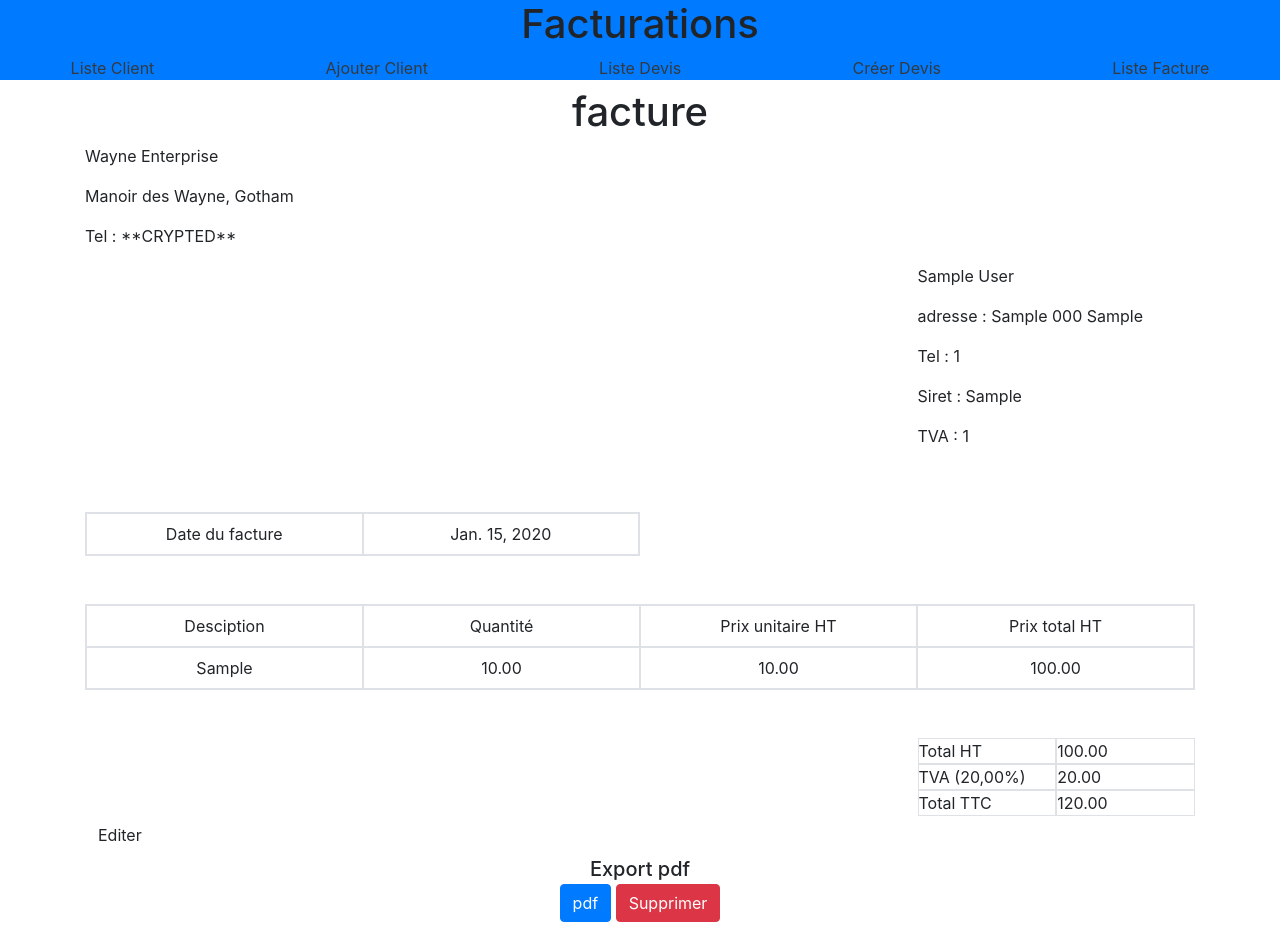
After one commit to da-durand/facturier, a Django app: page /facture/1/ in a window 1280 px wide. The commit adds this page. Run offline with Django 3.2, Linux system fonts and the light colour scheme; tables that the repository leaves empty hold one stand-in row (values such as "Sample post"); some libraries are stand-ins or nearby versions.

Commit message:
pdf facture

```diff
--- a/facture/models.py
+++ b/facture/models.py
@@ -11,6 +11,20 @@ class Facture(models.Model):
     date = models.DateField(default = datetime.date.today)
     client = models.ForeignKey(Client, on_delete=models.CASCADE, related_name="client", null=True)
 
+    def total_ht(self):
+        result = 0
+        for ligne in self.ligne_facture.all():
+            result += ligne.total_quantity_ht()
+
+        return result
+
+    def tva(self):
+        return (self.total_ht() * 20) / 100
+
+    def total_ttc(self):
+        return self.total_ht() + self.tva()
+
+
 
 
 class LigneFacture(models.Model):
@@ -18,3 +32,6 @@ class LigneFacture(models.Model):
     product = models.CharField(max_length=100)
     quantity = models.DecimalField(max_digits=10, decimal_places=2)
     unit_price = models.DecimalField(max_digits=10, decimal_places=2)
+
+    def total_quantity_ht(self):
+        return round(self.unit_price * self.quantity, 2)
--- /dev/null
+++ b/facture/templates/parts/facture_detail.html
@@ -0,0 +1,133 @@
+{%extends 'base.html'%}
+
+{%block content%}
+
+<div class="container py-2">
+
+    <h1 class="text-center">facture</h1>
+
+    <div class="enterprise">
+        <p>Wayne Enterprise</p>
+        <p>Manoir des Wayne, Gotham</p>
+        <p>Tel : **CRYPTED**</p>
+    </div>
+    <div class="client d-flex justify-content-end">
+        <div class="client-container w-25">
+            <p>{{ facture.client.first_name }} {{ facture.client.last_name }}</p>
+            <p> adresse : {{facture.client.adress.all.0.adress}} {{facture.client.adress.all.0.postal_code}}
+                {{facture.client.adress.all.0.city}}</p>
+            <p> Tel : {{ facture.client.phone }}</p>
+            <p> Siret : {{ facture.client.siret }}</p>
+            <p> TVA : {{ facture.client.tva_num }}</p>
+        </div>
+    </div>
+
+    <div class="date mt-5 w-50 row border no-gutters text-center">
+        <div class="col-6 border py-2">Date du facture</div>
+        <div class="col-6 border py-2">{{ facture.date }}</div>
+    </div>
+
+    <div class="array border mt-5">
+
+        <div class="row no-gutters">
+            <div class="col-3 border text-center py-2">
+                Desciption
+            </div>
+            <div class="col-3 border text-center py-2">
+                Quantité
+            </div>
+            <div class="col-3 border text-center py-2">
+                Prix unitaire HT
+            </div>
+            <div class="col-3 border text-center py-2">
+                Prix total HT
+            </div>
+        </div>
+
+        {% for ligne_facture in facture.ligne_facture.all %}
+
+        <div class="row no-gutters">
+            <div class="col-3 border text-center py-2">
+                {{ ligne_facture.product }}
+            </div>
+            <div class="col-3 border text-center py-2">
+                {{ ligne_facture.quantity }}
+            </div>
+            <div class="col-3 border text-center py-2">
+                {{ ligne_facture.unit_price }}
+            </div>
+            <div class="col-3 border text-center py-2">
+                {{ ligne_facture.total_quantity_ht }}
+            </div>
+        </div>
+
+        {% endfor %}
+        <!-- Modal -->
+    </div>
+
+    <div class="total d-flex justify-content-end mt-5">
+        <div class="total-container w-25">
+            <div class="row no-gutters">
+                <div class="col-6 border">
+                    Total HT
+                </div>
+                <div class="col-6 border">
+                    {{facture.total_ht}}
+                </div>
+            </div>
+            <div class="row no-gutters">
+                <div class="col-6 border">
+                    TVA (20,00%)
+                </div>
+                <div class="col-6 border">
+                    {{ facture.tva }}
+                </div>
+            </div>
+            <div class="row no-gutters">
+                <div class="col-6 border">
+                    Total TTC
+                </div>
+                <div class="col-6 border">
+                    {{ facture.total_ttc }}
+                </div>
+            </div>
+        </div>
+    </div>
+
+    <a href="" class="btn">Editer</a>
+
+    <div class="text-center">
+        <!-- Button trigger modal -->
+        <h5 class="modal-title" id="exampleModalLabel">Export pdf</h5>
+        <a type="button" class="btn btn-primary" href="{% url 'pdf_facture' facture.devis.id%}">pdf</a>
+        <button type="button" class="btn btn-danger" data-toggle="modal" data-target="#exampleModal">
+            Supprimer
+        </button>
+        <!-- Modal -->
+        <div class="modal fade" id="exampleModal" tabindex="-1" role="dialog" aria-labelledby="exampleModalLabel"
+            aria-hidden="true">
+            <div class="modal-dialog" role="document">
+                <div class="modal-content">
+                    <div class="modal-header">
+                        <h5 class="modal-title" id="exampleModalLabel">Supprimer</h5>
+                        <button type="button" class="close" data-dismiss="modal" aria-label="Close">
+                            <span aria-hidden="true">&times;</span>
+                        </button>
+                    </div>
+                    <div class="modal-body">
+                        Êtes-vous sûr de vouloir supprimer ce facture ?
+                    </div>
+                    <div class="modal-footer">
+                        <form method="post" action="">{% csrf_token %}
+                            <input type="submit" value="Confirm" class="btn btn-danger">
+                        </form>
+                    </div>
+                </div>
+            </div>
+        </div>
+
+    </div>
+</div>
+
+
+{%endblock%}
--- a/facture/views.py
+++ b/facture/views.py
@@ -1,9 +1,20 @@
 from django.shortcuts import render
 from django.views.generic import CreateView, ListView, DetailView, UpdateView, DeleteView
 from .models import Facture
+from django_weasyprint import WeasyTemplateResponseMixin
+from django_weasyprint.views import CONTENT_TYPE_PNG
 
 # Create your views here.
 
 class FactureListView(ListView):
     model = Facture
-    template_name = "../../facture/templates/parts/facture_list.html"
+    template_name = "parts/facture_list.html"
+
+class FactureDetailView(DetailView):
+    model = Facture
+    template_name = "parts/facture_detail.html"
+
+class FacturePdf(WeasyTemplateResponseMixin, FactureDetailView):
+
+    pdf_attachment = False
+    pdf_filename = "facture.pdf"
--- a/facturier/templates/header.html
+++ b/facturier/templates/header.html
@@ -14,7 +14,7 @@
             <a href="{% url 'devis_create' %}" class="text-dark">Créer Devis</a>
         </div>
         <div>
-            <a href="{% url 'facture_list' %}" class="text-dark">Liste Devis</a>
+            <a href="{% url 'facture_list' %}" class="text-dark">Liste Facture</a>
         </div>
     </nav>
 </header>
--- a/facturier/urls.py
+++ b/facturier/urls.py
@@ -17,7 +17,7 @@ from django.contrib import admin
 from django.urls import path
 from web.views import ClientCreateView, ClientListView, ClientDetailView, ClientUpdateView, ClientDeleteView
 from devis.views import DevisListView, DevisDetailView, DevisCreateView, DevisUpdateView, DevisDeleteView, DevisPdf
-from facture.views import FactureListView
+from facture.views import FactureListView, FactureDetailView, FacturePdf
 from django.conf import settings
 
 
@@ -34,5 +34,7 @@ urlpatterns = [
     path("devis/<int:pk>/update", DevisUpdateView.as_view(), name = 'devis_update'),
     path("devis/<int:pk>/delete", DevisDeleteView.as_view(), name = 'devis_delete'),
     path("devis/<int:pk>/pdf", DevisPdf.as_view(), name = 'pdf'),
-    path("facture/list", FactureListView.as_view(), name = 'facture_list'),
+    path("factures", FactureListView.as_view(), name = 'facture_list'),
+    path("facture/<int:pk>/", FactureDetailView.as_view(), name = 'facture_detail'),
+    path("facture/<int:pk>/pdf", FacturePdf.as_view(), name = 'pdf_facture'),
     ]
```
Also changed, not shown: facture/templates/parts/facture_list.html (renamed from facture/migrations/templates/parts/facture_list.html, +6 -6 lines).
